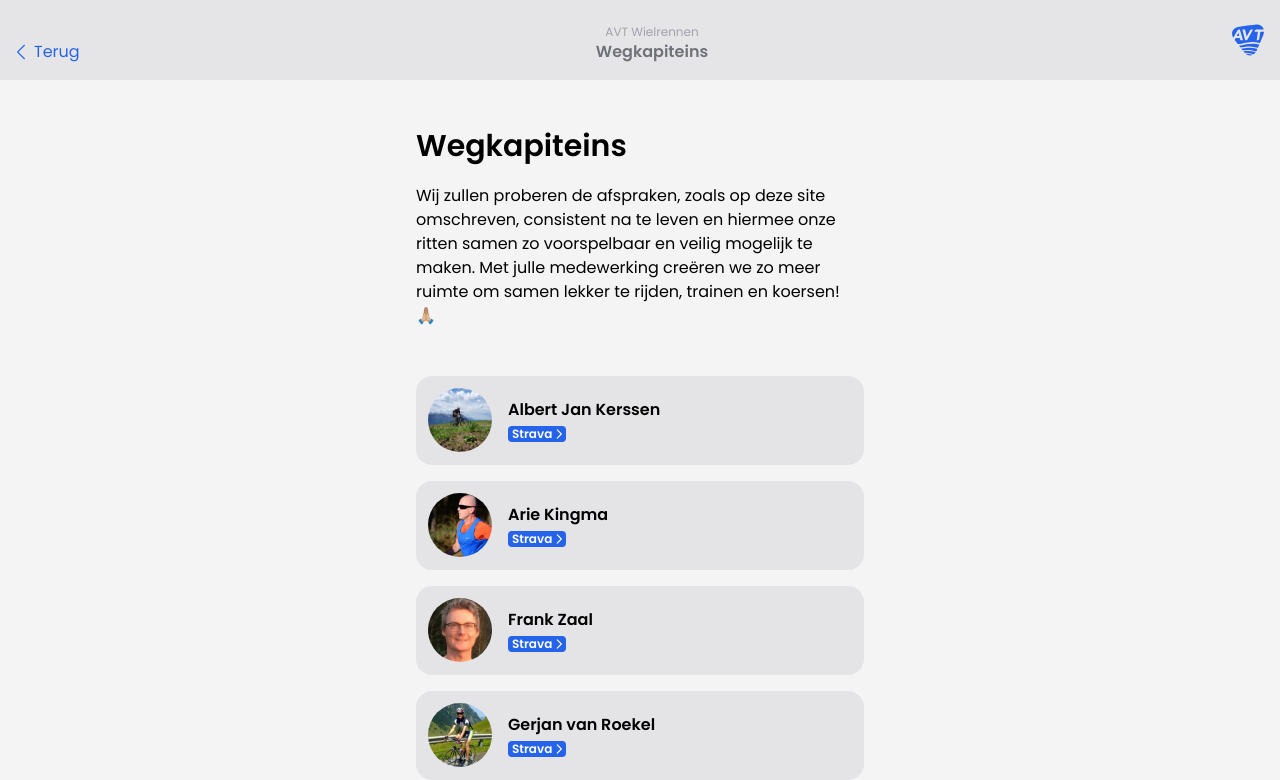
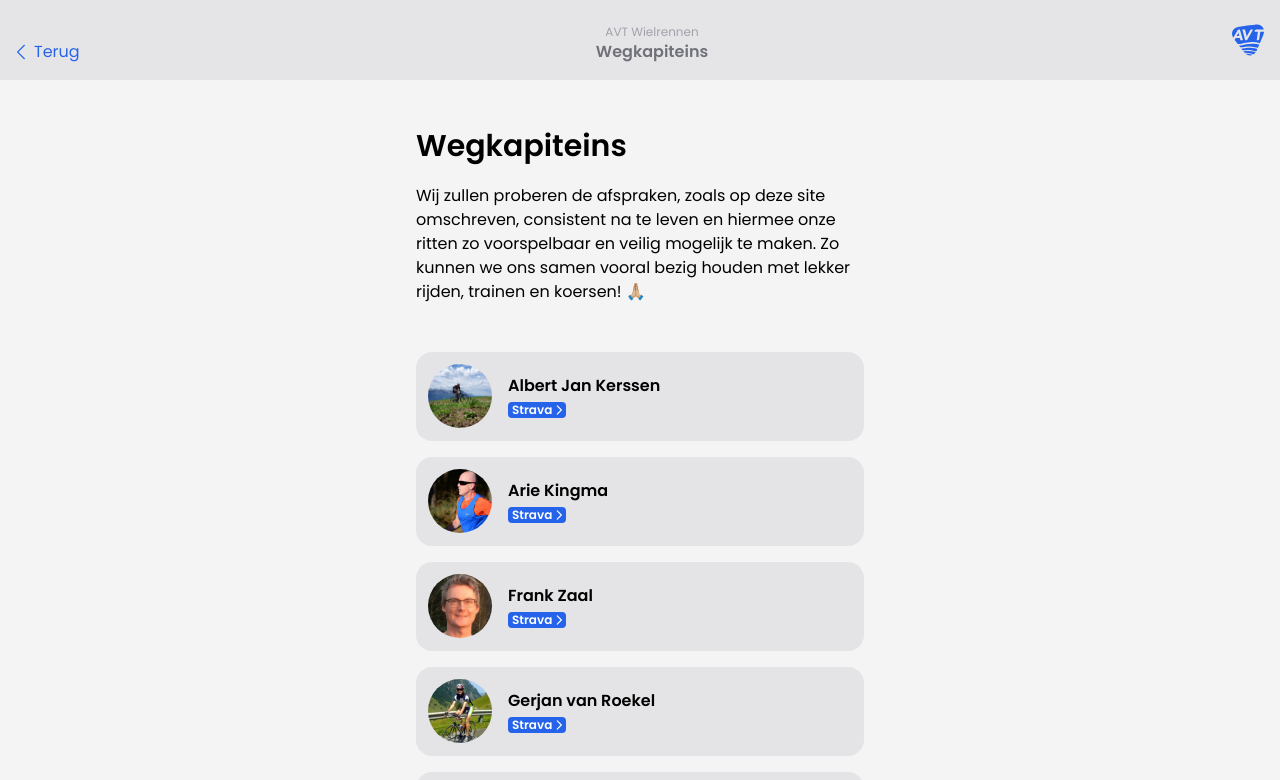
Before and after one commit to timohofmeijer/avt-cycling, a Next.js app: page /wegkapiteins in a window 1280 px wide. Shown: the top 780 px of the page. Built offline with nearby package versions, Linux system fonts and the light colour scheme.

Commit message:
chore: some small text changes

```diff
--- a/src/app/page.tsx
+++ b/src/app/page.tsx
@@ -21,8 +21,7 @@ export default function Home() {
       </p> */}
         <p className="mb-4 text-lg">
           Op deze site vind je een overzicht van de afspraken en signalen die we hanteren tijdens de
-          wielren groepsritten van AVTriathlon. Omdat het net iets te veel informatie is om voor een
-          rit uit te leggen, hebben we het hier netjes op een rijtje gezet.
+          wielren groepsritten van AVTriathlon.
         </p>
         <Title>Wat willen we hier mee bereiken</Title>
         <Paragraph>
--- a/src/app/wegkapiteins/page.tsx
+++ b/src/app/wegkapiteins/page.tsx
@@ -18,8 +18,8 @@ const Page: React.FC = () => {
         <PageTitle>Wegkapiteins</PageTitle>
         <Paragraph>
           Wij zullen proberen de afspraken, zoals op deze site omschreven, consistent na te leven en
-          hiermee onze ritten samen zo voorspelbaar en veilig mogelijk te maken. Met julle
-          medewerking creëren we zo meer ruimte om samen lekker te rijden, trainen en koersen! 🙏🏼
+          hiermee onze ritten zo voorspelbaar en veilig mogelijk te maken. Zo kunnen we ons samen
+          vooral bezig houden met lekker rijden, trainen en koersen! 🙏🏼
         </Paragraph>
         <div className="mt-8">
           <Captain name="Albert Jan Kerssen" image="albert-jan.jpeg" stravaId="43085263" />
```
